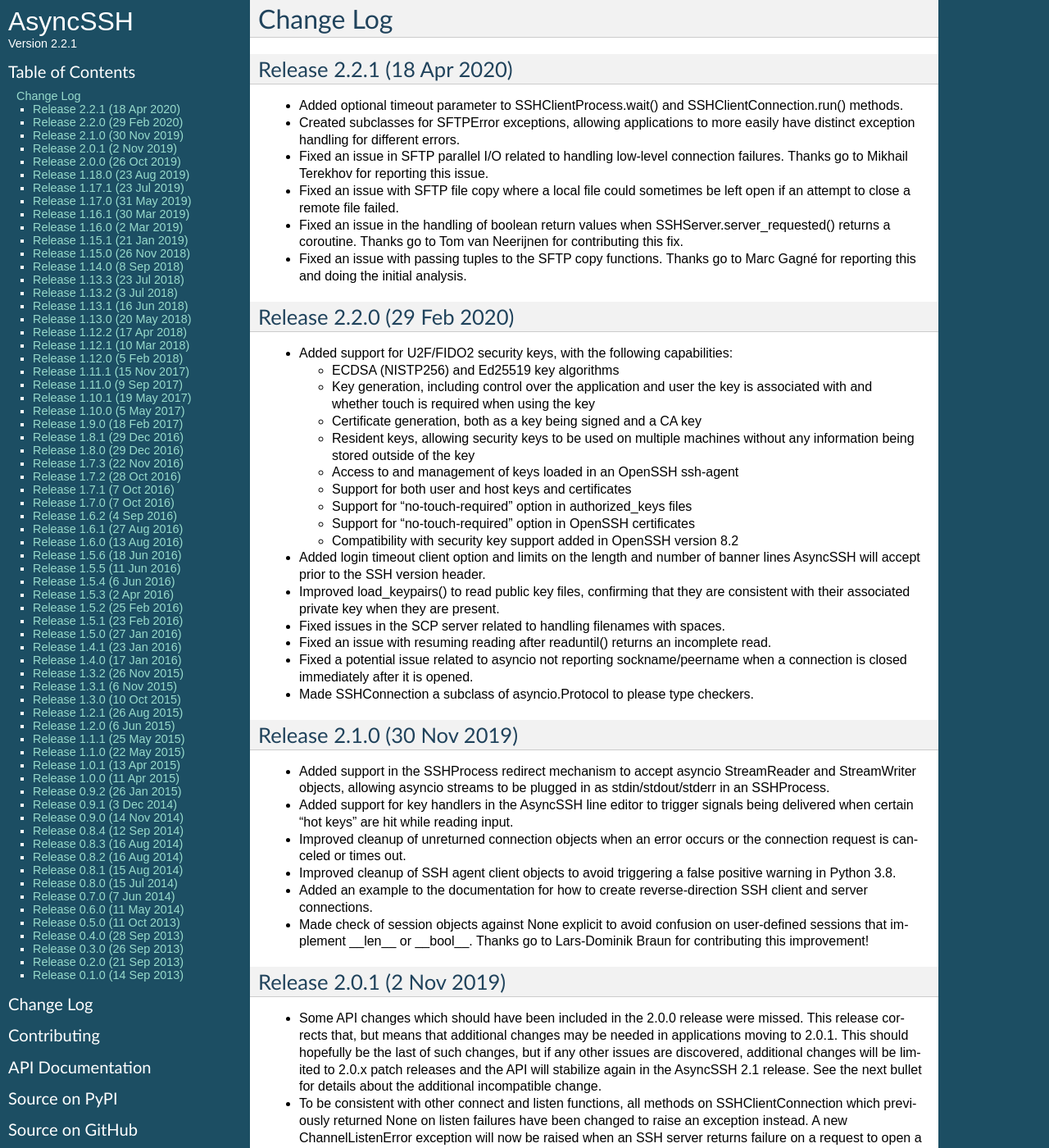
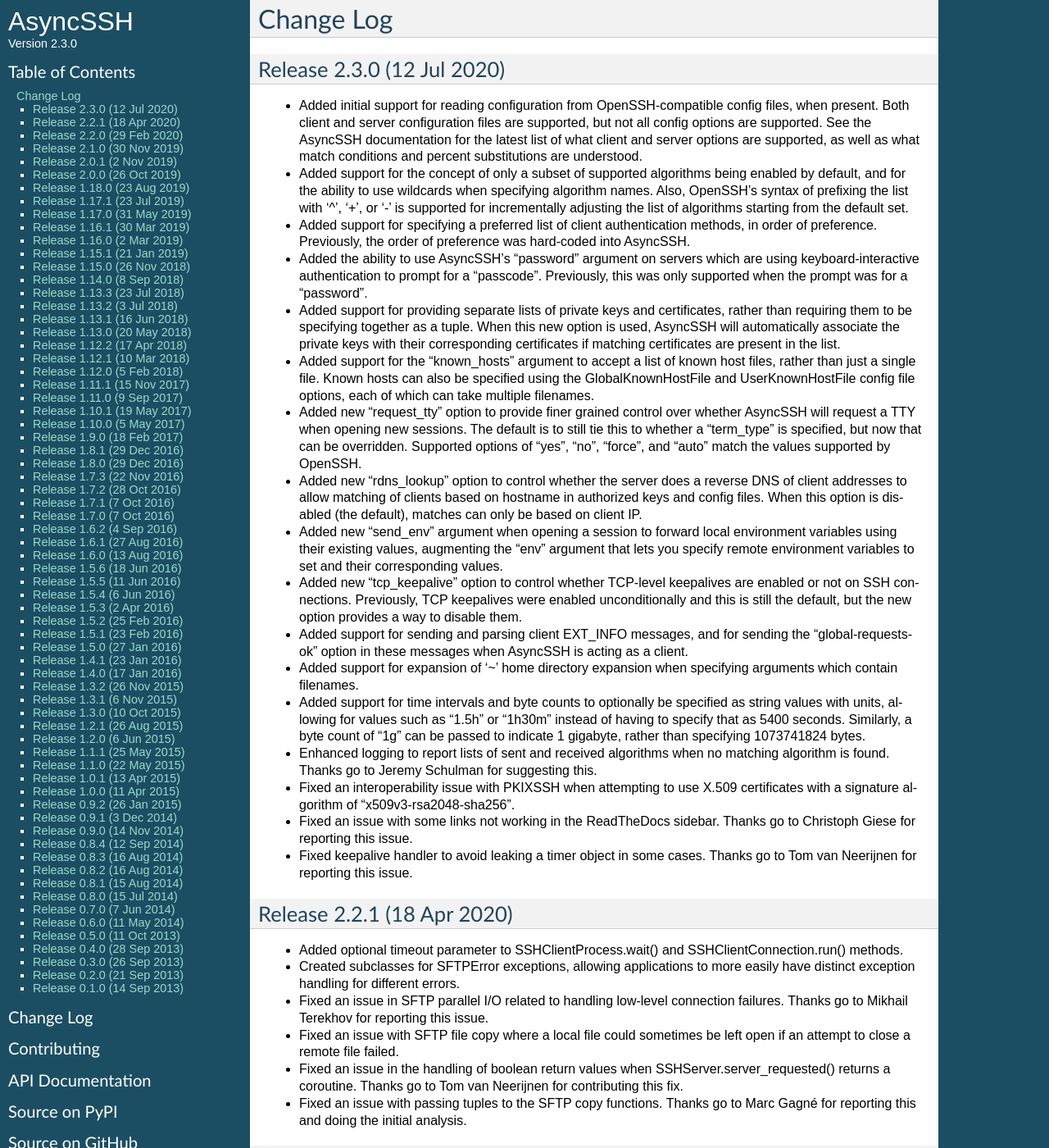
Before and after one commit to ronf/asyncssh, a Sphinx documentation site: the page built from docs/changes.rst, in a window 1280 px wide and 1400 px high. Shown: the whole window at 82% size. Built offline with Sphinx 7.4.7, drawn with Linux system fonts in a browser that asks for light colours.

Commit message:
Bump version number up to 2.3.0 and update change log

```diff
--- a/asyncssh/version.py
+++ b/asyncssh/version.py
@@ -26,4 +26,4 @@ __author_email__ = 'ronf@timeheart.net'
 
 __url__ = 'http://asyncssh.timeheart.net'
 
-__version__ = '2.2.1'
+__version__ = '2.3.0'
--- a/docs/changes.rst
+++ b/docs/changes.rst
@@ -2,6 +2,89 @@
 
 Change Log
 ==========
+
+Release 2.3.0 (12 Jul 2020)
+---------------------------
+
+* Added initial support for reading configuration from OpenSSH-compatible
+  config files, when present. Both client and server configuration files
+  are supported, but not all config options are supported. See the
+  AsyncSSH documentation for the latest list of what client and server
+  options are supported, as well as what match conditions and percent
+  substitutions are understood.
+
+* Added support for the concept of only a subset of supported algorithms
+  being enabled by default, and for the ability to use wildcards when
+  specifying algorithm names. Also, OpenSSH's syntax of prefixing the
+  list with '^', '+', or '-' is supported for incrementally adjusting
+  the list of algorithms starting from the default set.
+
+* Added support for specifying a preferred list of client authentication
+  methods, in order of preference. Previously, the order of preference
+  was hard-coded into AsyncSSH.
+
+* Added the ability to use AsyncSSH's "password" argument on servers
+  which are using keyboard-interactive authentication to prompt for a
+  "passcode". Previously, this was only supported when the prompt was
+  for a "password".
+
+* Added support for providing separate lists of private keys and
+  certificates, rather than requiring them to be specifying together as
+  a tuple. When this new option is used, AsyncSSH will automatically
+  associate the private keys with their corresponding certificates if
+  matching certificates are present in the list.
+
+* Added support for the "known_hosts" argument to accept a list of known
+  host files, rather than just a single file. Known hosts can also be
+  specified using the GlobalKnownHostFile and UserKnownHostFile config
+  file options, each of which can take multiple filenames.
+
+* Added new "request_tty" option to provide finer grained control over
+  whether AsyncSSH will request a TTY when opening new sessions. The
+  default is to still tie this to whether a "term_type" is specified,
+  but now that can be overridden. Supported options of "yes", "no",
+  "force", and "auto" match the values supported by OpenSSH.
+
+* Added new "rdns_lookup" option to control whether the server does a
+  reverse DNS of client addresses to allow matching of clients based
+  on hostname in authorized keys and config files. When this option
+  is disabled (the default), matches can only be based on client IP.
+
+* Added new "send_env" argument when opening a session to forward local
+  environment variables using their existing values, augmenting the
+  "env" argument that lets you specify remote environment variables to
+  set and their corresponding values.
+
+* Added new "tcp_keepalive" option to control whether TCP-level
+  keepalives are enabled or not on SSH connections. Previously, TCP
+  keepalives were enabled unconditionally and this is still the default,
+  but the new option provides a way to disable them.
+
+* Added support for sending and parsing client EXT_INFO messages, and
+  for sending the "global-requests-ok" option in these messages when
+  AsyncSSH is acting as a client.
+
+* Added support for expansion of '~' home directory expansion when
+  specifying arguments which contain filenames.
+
+* Added support for time intervals and byte counts to optionally be
+  specified as string values with units, allowing for values such as
+  "1.5h" or "1h30m" instead of having to specify that as 5400 seconds.
+  Similarly, a byte count of "1g" can be passed to indicate 1 gigabyte,
+  rather than specifying 1073741824 bytes.
+
+* Enhanced logging to report lists of sent and received algorithms when
+  no matching algorithm is found. Thanks go to Jeremy Schulman for
+  suggesting this.
+
+* Fixed an interoperability issue with PKIXSSH when attempting to use
+  X.509 certificates with a signature algorithm of "x509v3-rsa2048-sha256".
+
+* Fixed an issue with some links not working in the ReadTheDocs sidebar.
+  Thanks go to Christoph Giese for reporting this issue.
+
+* Fixed keepalive handler to avoid leaking a timer object in some cases.
+  Thanks go to Tom van Neerijnen for reporting this issue.
 
 Release 2.2.1 (18 Apr 2020)
 ---------------------------
```
